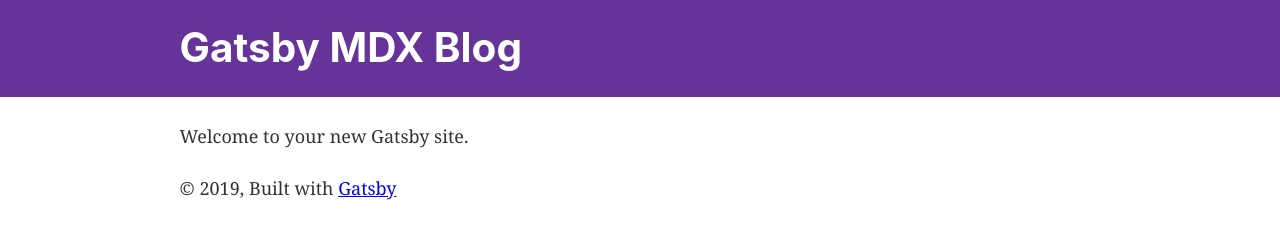
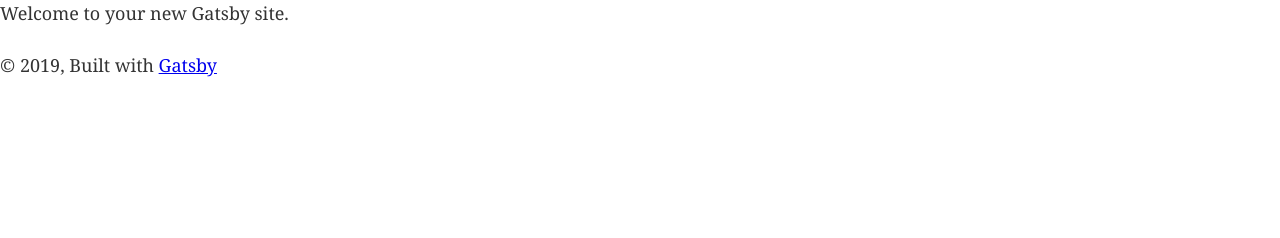
Before and after one commit to eneax/gatsby-mdx-blog, a Gatsby site: page / in a window 1280 px wide. Built offline with nearby package versions, Linux system fonts and the light colour scheme; Gatsby itself is replaced by a stand-in of ours.

Commit message:
Refactor layout component

```diff
--- a/src/components/layout.js
+++ b/src/components/layout.js
@@ -1,46 +1,16 @@
-/**
- * Layout component that queries for data
- * with Gatsby's useStaticQuery component
- *
- * See: https://www.gatsbyjs.org/docs/use-static-query/
- */
-
 import React from "react"
 import PropTypes from "prop-types"
-import { useStaticQuery, graphql } from "gatsby"
 
-import Header from "./header"
+import Footer from "./footer"
 import "./layout.css"
 
 const Layout = ({ children }) => {
-  const data = useStaticQuery(graphql`
-    query SiteTitleQuery {
-      site {
-        siteMetadata {
-          title
-        }
-      }
-    }
-  `)
-
   return (
     <>
-      <Header siteTitle={data.site.siteMetadata.title} />
-      <div
-        style={{
-          margin: `0 auto`,
-          maxWidth: 960,
-          padding: `0px 1.0875rem 1.45rem`,
-          paddingTop: 0,
-        }}
-      >
-        <main>{children}</main>
-        <footer>
-          © {new Date().getFullYear()}, Built with
-          {` `}
-          <a href="https://www.gatsbyjs.org">Gatsby</a>
-        </footer>
-      </div>
+      <main>
+        {children}
+      </main>
+      <Footer />
     </>
   )
 }
```
